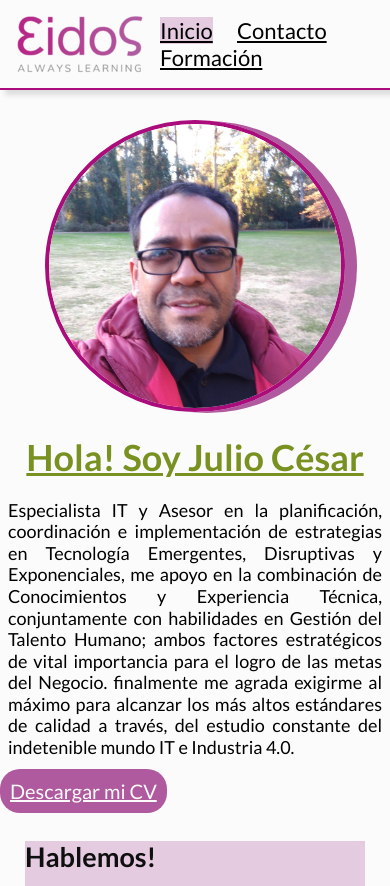
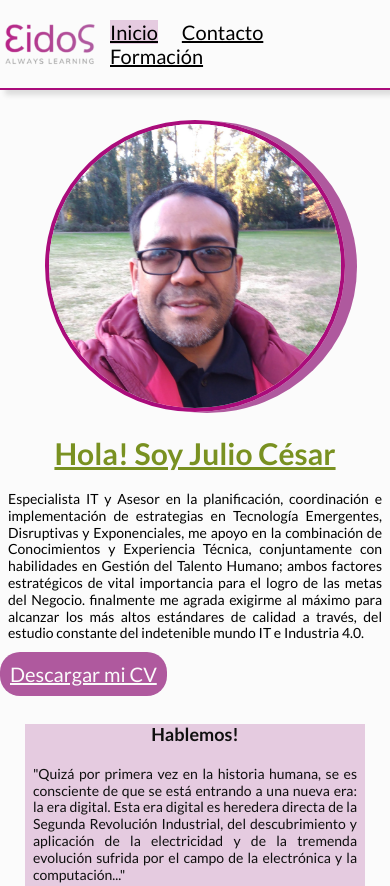
Before and after one commit to cega10/proyecto-2-cod-latam, a plain HTML site: page index.html in a window 390 px wide. Shown: the top 886 px of the page. Drawn offline with Linux system fonts and the light colour scheme.

Commit message:
correccion adicionales tratando de centrar todas las secciones

```diff
--- a/css/styles.css
+++ b/css/styles.css
@@ -23,7 +23,6 @@
 body {
     font-family: 'Lato', sans-serif;
     background-color: #fbfbfb;
-    font-size: 18px;
     padding-top: 70px;
 }
 
@@ -42,7 +41,6 @@ header {
     flex-direction: row;
     justify-content: space-between;
     align-items: center;
-    padding: 10px;
     position: fixed;
     top: 0;
     border-bottom: 2px solid #aa0c7b;
@@ -53,14 +51,19 @@ header {
 
 @media (max-width: 800px) {
     header {
-        font-size: 22px;
+        font-size: 20px;
+    }
+
+    .eidos {
+        width: 100px;
+
     }
 
     section {
         display: flex;
         flex-direction: column;
         align-items: center;
-        justify-content:center;
+        justify-content: center;
         margin-top: 50px;
         scroll-margin-top: 100px;
         width: 100%;
@@ -69,14 +72,14 @@ header {
     }
 
     #titulo1 {
-        font-size: 36px;
+        font-size: 30px;
         color: rgb(121, 145, 33);
         text-decoration-line: underline;
         text-align: center;
     }
 
     .subtitulo {
-        font-size: 26px;
+        font-size: 20px;
     }
 
     p {
@@ -86,6 +89,11 @@ header {
         margin-left: 8px;
         margin-right: 8px;
         text-align: justify;
+        font-size: 14px;
+    }
+    h2 {
+        font-size: 18px;
+        text-align: center;
     }
 
 }
```
Also changed, not shown: index.html (+0 -2 lines).
